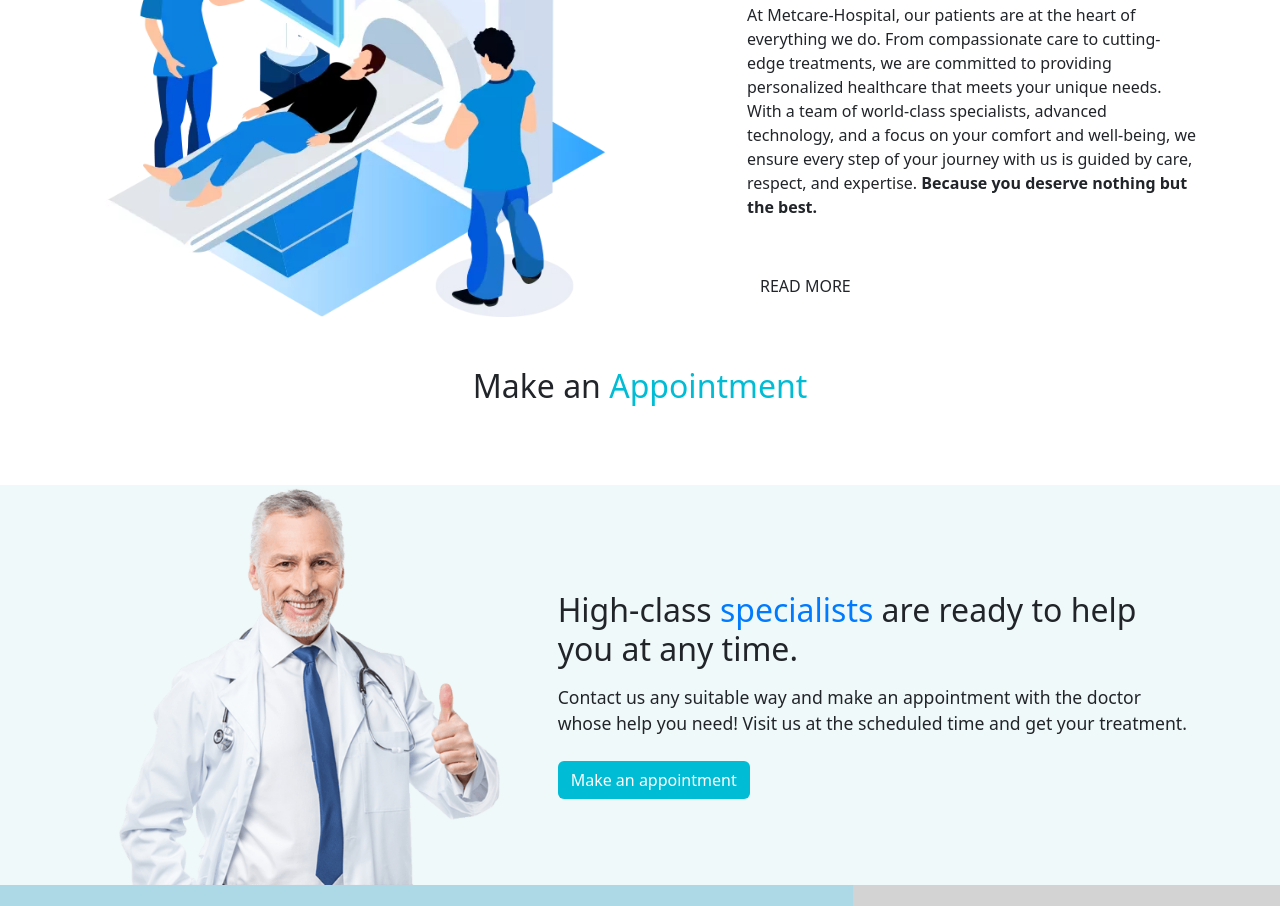
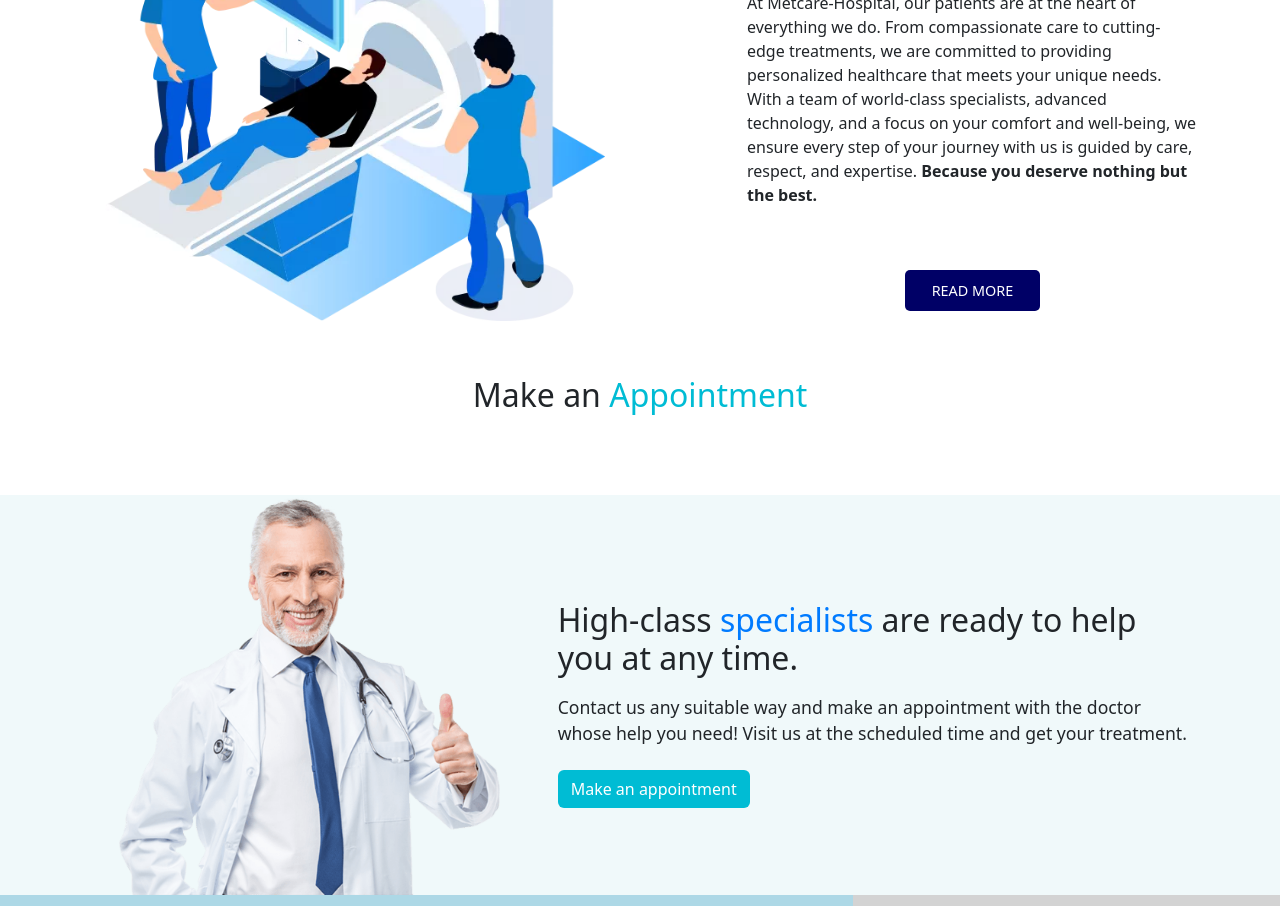
Before and after one commit to sudhakar6233/MEDCARE-HOSPITAL, a plain HTML site: page index.html in a window 1280 px wide. Shown: the part 3126-4032 px from the top of the page. Drawn offline with nearby package versions, Linux system fonts and the light colour scheme.

Commit message:
Add files via upload

```diff
--- a/index.html
+++ b/index.html
@@ -292,7 +292,7 @@
           </p>
         </div>
         <div class="d-lg-flex mt-5">
-          <a class="btn text-decoration-none" id="button-style">READ MORE</a>
+          <a class="btn text-decoration-none" id="button-style" class="read-more-btn">READ MORE</a>
         </div>
       </div>
     </div>
@@ -371,7 +371,7 @@
           <input type="time" class="form-control">
         </div>
         <div class="col-md-12 text-center mt-4">
-          <input type="submit" value="Send message" class="btn px-5 py-2" style="background-color: darkblue; color: white;">
+          <input type="submit" value="Send message" class="btn px-5 py-2" style="background-color: darkblue; color: white; margin-top: 70px;">
         </div>
       </div>
     </form>
--- a/stylesheet.css
+++ b/stylesheet.css
@@ -343,6 +343,18 @@
   }
 }
 /* MRI SCAN IMAGE SECTION  */
+#button-style {
+  display: block;
+  width: 30%;
+  font-size: 0.9rem;
+  padding: 10px 15px;
+  margin: 15px auto;
+  background-color: #000066;
+  color: white;
+  border: none;
+  border-radius: 5px;
+  text-align: center;
+}
 @media (max-width: 768px) {
   .our_ability_img img {
     width: 100%;
@@ -381,7 +393,7 @@
     padding: 10px 15px;
     font-size: 0.9rem;
     text-align: center;
-    background-color: #007bff;
+    background-color:navy;
     color: #fff;
     border: none;
     border-radius: 4px;
```
